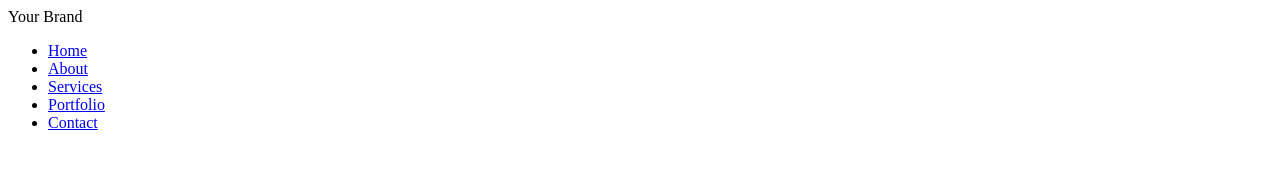
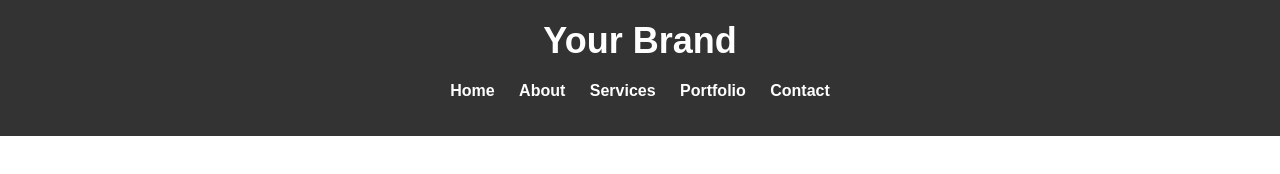
Before and after one commit to shrikantb140/My-new-website, a plain HTML site: page website /index.html in a window 1280 px wide. Drawn offline with Linux system fonts and the light colour scheme.

Commit message:
Update style.css

```diff
--- a/website /style.css
+++ b/website /style.css
@@ -1,4 +1,46 @@
+body {
+    margin: 0;
+    padding: 0;
+    font-family: Arial, sans-serif;
+}
 
-h2{
-    colour: red;
+header {
+    background-color: #333;
+    color: #fff;
+    padding: 20px 0;
+    text-align: center;
 }
+
+.header-logo {
+    font-size: 36px;
+    font-weight: bold;
+}
+
+.header-nav {
+    margin-top: 20px;
+}
+
+.header-nav ul {
+    list-style: none;
+    padding: 0;
+}
+
+.header-nav ul li {
+    display: inline;
+    margin-right: 20px;
+}
+
+.header-nav ul li:last-child {
+    margin-right: 0;
+}
+
+.header-nav ul li a {
+    text-decoration: none;
+    color: #fff;
+    font-weight: 600;
+    transition: color 0.3s;
+}
+
+.header-nav ul li a:hover {
+    color: #ff6600;
+}
```
